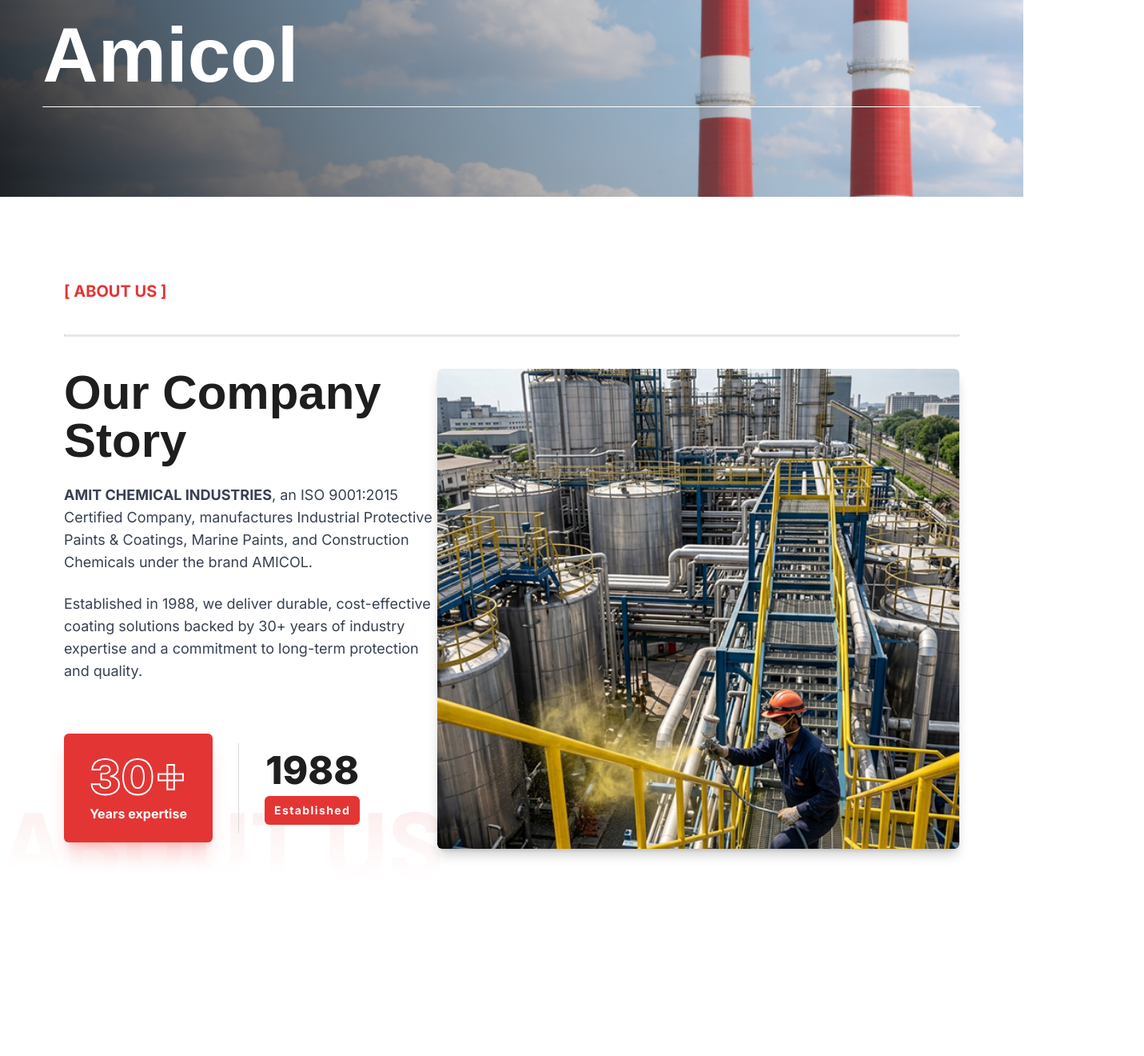
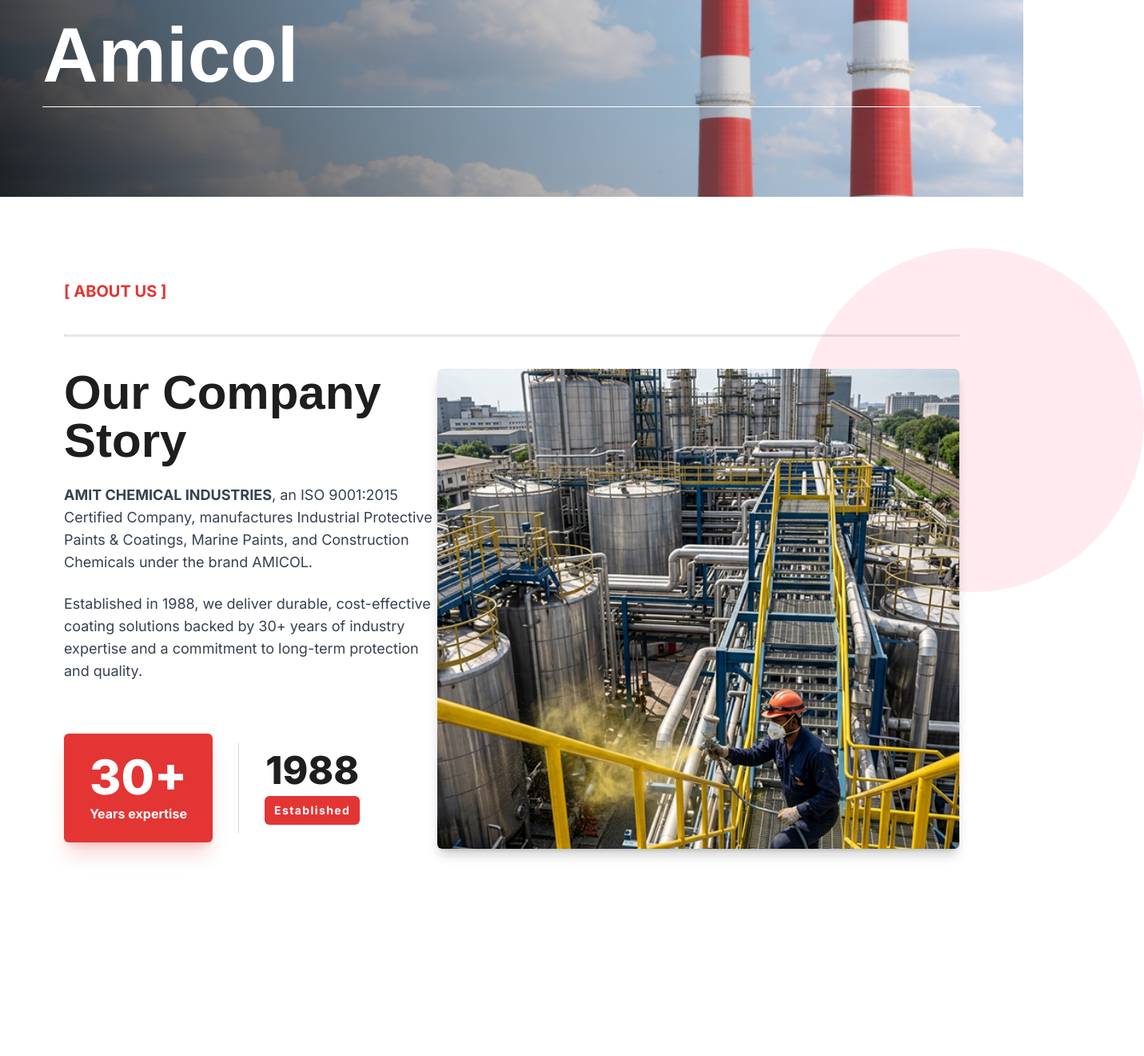
Before and after one commit to vernoxy2/Amicol_React, a React (Vite) app: page / in a window 1280 px wide. Shown: the part 490-1810 px from the top of the page at 80% size, 1431 px wide, since content can reach past the window. Built offline with nearby package versions, Linux system fonts and the light colour scheme; a web font is replaced by a local one.

Commit message:
fix: animation set on about us

```diff
--- a/src/Pages/Homepage/HomePageSections/HomeAbout.jsx
+++ b/src/Pages/Homepage/HomePageSections/HomeAbout.jsx
@@ -3,6 +3,8 @@
 import ZoomInImg from "../../../assets/HomePageAssets/HomeAboutus/ZoomInImg.png";
 import AboutIcon from "../../../assets/HomePageAssets/HomeAboutus/AboutIcon.svg";
 import LazyImage from "../../../Components/UI/LazyImage";
+import ZoomIn from "../../../assets/HomePageAssets/HomeAboutus/ZoomIn.svg";
+import ZoomOut from "../../../assets/HomePageAssets/HomeAboutus/ZoomOut.svg";
 
 const HomeAbout = () => {
   const [isHovered, setIsHovered] = useState(false);
@@ -21,17 +23,37 @@
           className="absolute bottom-20 -left-2 w-[45%]"
           style={{ zIndex: -1 }}
         >
-          <img src={AboutIcon} alt="" className="w-full opacity-40" />
+          {/* <img src={AboutIcon} alt="" className="w-full opacity-40" /> */}
+          <style>{`
+   @keyframes iconFloat {
+  0%   { transform: translateY(60px); opacity: 0; }
+  20%  { transform: translateY(0px);  opacity: 0.4; }
+  50%  { transform: translateY(0px);  opacity: 0.4; }
+  80%  { transform: translateY(0px);  opacity: 0.4; }
+  100% { transform: translateY(60px); opacity: 0; }
+}
+    .animate-icon-float {
+      animation: iconFloat 6s cubic-bezier(0.45, 0, 0.55, 1) infinite;
+    }
+  `}</style>
+          <img
+            src={AboutIcon}
+            alt=""
+            className="w-full opacity-40 animate-icon-float"
+          />
         </div>
       </div>
 
       {/* ── Main Content ── */}
-      <div className="relative space-y-2 md:space-y-10 -mt-10" style={{ zIndex: 1 }}>
+      <div
+        className="relative space-y-2 md:space-y-10 -mt-10"
+        style={{ zIndex: 1 }}
+      >
         {/* Section Heading */}
         <p
           data-aos="fade-up"
           data-aos-delay="100"
-          className="uppercase text-sm sm:text-base lg:text-xl font-bold text-[#E33534]"
+          className="uppercase text-sm sm:text-base lg:text-xl font-bold text-[#E33534] -translate-y-4"
         >
           [ About Us ]
         </p>
@@ -76,24 +98,15 @@
               data-aos="fade-up"
               data-aos-delay="500"
               data-aos-offset="120"
-              className="flex flex-col sm:flex-row items-center justify-center xl:justify-start pt-10 mt-4 gap-6 sm:gap-8 w-full"
+              className="flex flex-col sm:flex-row items-center justify-center xl:justify-start pt-10 mt-2 gap-6 sm:gap-8 w-full"
             >
               <div
                 className="bg-primary px-8 py-6 rounded-md shadow-xl shadow-primary/20 flex flex-col items-center min-w-[180px]"
                 style={{ position: "relative", zIndex: 2 }}
               >
-                {/* <span className="text-6xl font-extrabold leading-none text-white">
+                <span className="text-6xl font-extrabold leading-none text-white">
                   30+
-                </span> */}
-                <span
-  className="text-6xl font-extrabold leading-none"
-  style={{
-    WebkitTextStroke: "2px white",
-    WebkitTextFillColor: "transparent",
-  }}
->
-  30+
-</span>
+                </span>
                 <p className="text-white font-bold text-base mt-1">
                   Years expertise
                 </p>
@@ -121,11 +134,51 @@
               data-aos-delay="500"
               className="w-full xl:max-w-[700px] h-[260px] sm:h-[380px] md:h-[440px] lg:h-[480px] xl:h-[600px] relative"
             >
+              {/* ── Decorative Zoom Circles (Figma Style) ── */}
+              <div className="absolute -top-24 -right-40 sm:-top-32 sm:-right-52 w-64 h-64 sm:w-96 sm:h-96 pointer-events-none z-0">
+                <style>
+                  {`
+                    @keyframes balloonBreathing {
+      0%   { transform: scale(1);    }
+        30%  { transform: scale(1.12); }
+        50%  { transform: scale(1.12); }
+       70%  { transform: scale(0.88); }
+      90%  { transform: scale(0.88); }
+      100% { transform: scale(1);    }
+  }
+      .animate-balloon {
+      animation: balloonBreathing 18s cubic-bezier(0.45, 0, 0.55, 1) infinite;
+    }
+                  `}
+                </style>
+
+                <div className="relative w-full h-full animate-balloon opacity-[0.21]">
+                  <img
+                    src={ZoomIn}
+                    alt=""
+                    className="absolute inset-0 w-full h-full object-contain"
+                    style={{
+                      filter:
+                        "invert(27%) sepia(51%) saturate(2878%) hue-rotate(346deg) brightness(104%) contrast(97%)",
+                    }}
+                  />
+                  <img
+                    src={ZoomOut}
+                    alt=""
+                    className="absolute inset-0 w-full h-full object-contain"
+                    style={{
+                      filter:
+                        "invert(27%) sepia(51%) saturate(2878%) hue-rotate(346deg) brightness(104%) contrast(97%)",
+                    }}
+                  />
+                </div>
+              </div>
+
               {/* Animated Container - expands DOWNWARDS without pushing other elements */}
               <div
                 className={`absolute top-0 left-0 right-0 transition-all duration-700 ease-in-out cursor-pointer overflow-hidden rounded-md shadow-black/20 ${
                   isZoomed
-                    ? "h-[108%] z-20 shadow-2xl"
+                    ? "h-[115%] z-20 shadow-2xl"
                     : "h-full z-10 shadow-lg"
                 }`}
                 onMouseEnter={() => setIsHovered(true)}
```
